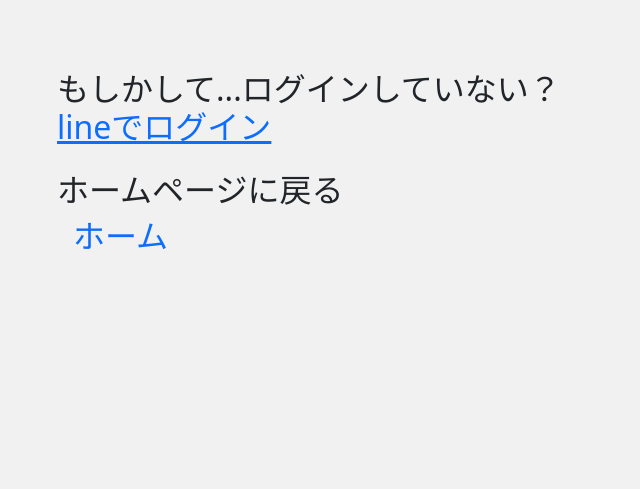
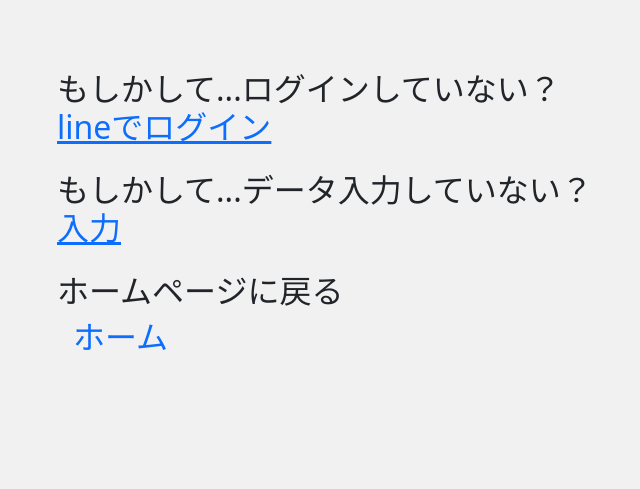
Before and after one commit to ANKM0/auto_kenkou_kansatu, a Django app: template templates/404.html in a window 1280 px wide. Shown: the part 170-659 px from the top of the page, without its empty margins (25-665 px from the left). Run offline with Django 3.2, Linux system fonts and the light colour scheme; the template is opened without the code that fills it, so the values that code supplies are empty.

Commit message:
404 データ入力誘導

```diff
--- a/templates/404.html
+++ b/templates/404.html
@@ -7,6 +7,10 @@
         <a href="{% url 'social:begin' 'line' %}"> lineでログイン</a>
     </h2>
     <h2 class="my-4">
+        もしかして...データ入力していない？<br>
+        <a href="{% url 'users:create' %}">入力</a>
+    </h2>
+    <h2 class="my-4">
         ホームページに戻る<br>
         <a class="nav-link" href="{% url 'users:index' %}">ホーム</a>
     </h2>
```
